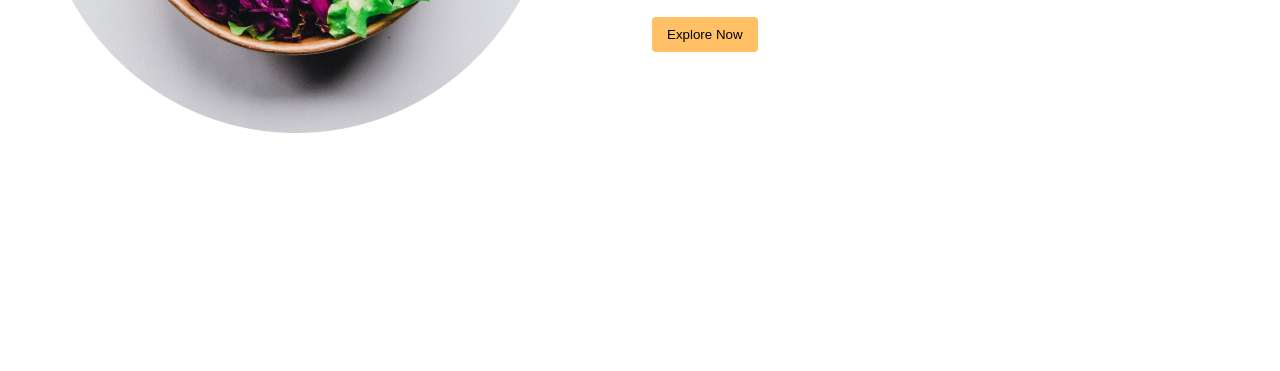
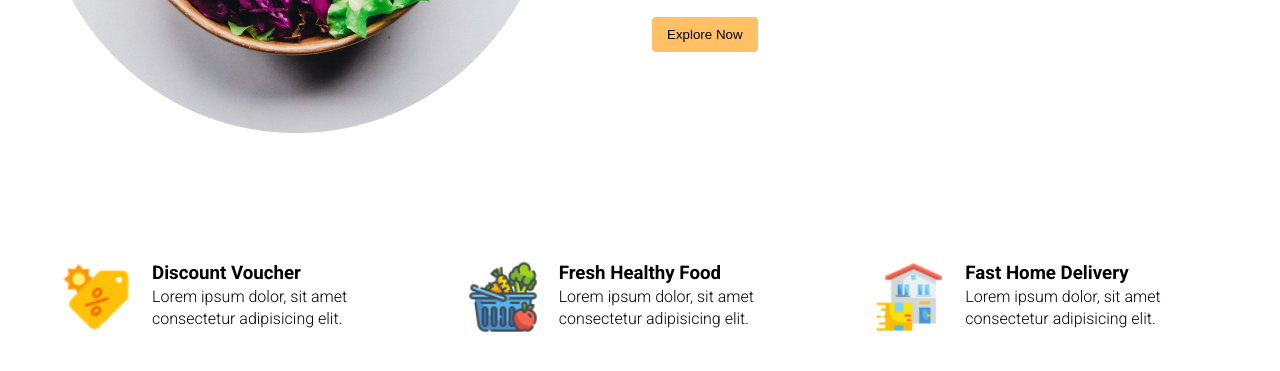
Before and after one commit to Abdulla-Siam/Project-5, a plain HTML site: page index.html in a window 1280 px wide. Shown: the part 515-886 px from the top of the page. Before the commit the page ends 800 px from the top, so only its background shows below. Drawn offline with Linux system fonts and the light colour scheme.

Commit message:
features section

```diff
--- a/index.html
+++ b/index.html
@@ -30,6 +30,30 @@
                 <button class="btn">Explore Now</button>
             </div>
         </div>
+        <section class="features">
+            <div class="feature">
+                <img src="icons/discount.png" alt="">
+                <div class="feature-content">
+                    <h3>Discount Voucher</h3>
+                    <p>Lorem ipsum dolor, sit amet consectetur adipisicing elit.</p>
+                </div>
+            </div>
+            <div class="feature">
+                <img src="icons/fresh.png" alt="">
+                <div class="feature-content">
+                    <h3>Fresh Healthy Food</h3>
+                    <p>Lorem ipsum dolor, sit amet consectetur adipisicing elit.</p>
+                </div>
+            </div>
+            <div class="feature">
+                <img src="icons/delivery.png" alt="">
+                <div class="feature-content">
+                    <h3>Fast Home Delivery</h3>
+                    <p>Lorem ipsum dolor, sit amet consectetur adipisicing elit.</p>
+                </div>
+            </div>
+        </section>
     </div>
+
 </body>
 </html>
--- a/style.css
+++ b/style.css
@@ -82,3 +82,30 @@ nav{
     align-self: flex-start;
     background:#ffc066;
 }
+
+/* Features Section */
+
+.features{
+    display: flex;
+    margin-top: 100px;
+    gap: 20px;
+    justify-content: center;
+    margin-bottom: 50px;
+}
+
+.feature img{
+    width: 72px;
+}
+
+.feature{
+    display: flex;
+    gap: 20px;
+    padding: 20px;
+    transition: 0.2s ease-in-out;
+    border-radius: 6px;
+}
+
+.feature:hover{
+    box-shadow: 5px 5px 5px rgba(1, 1, 1, 0.05);
+    transition: 0.2s ease-in-out;
+}
```
